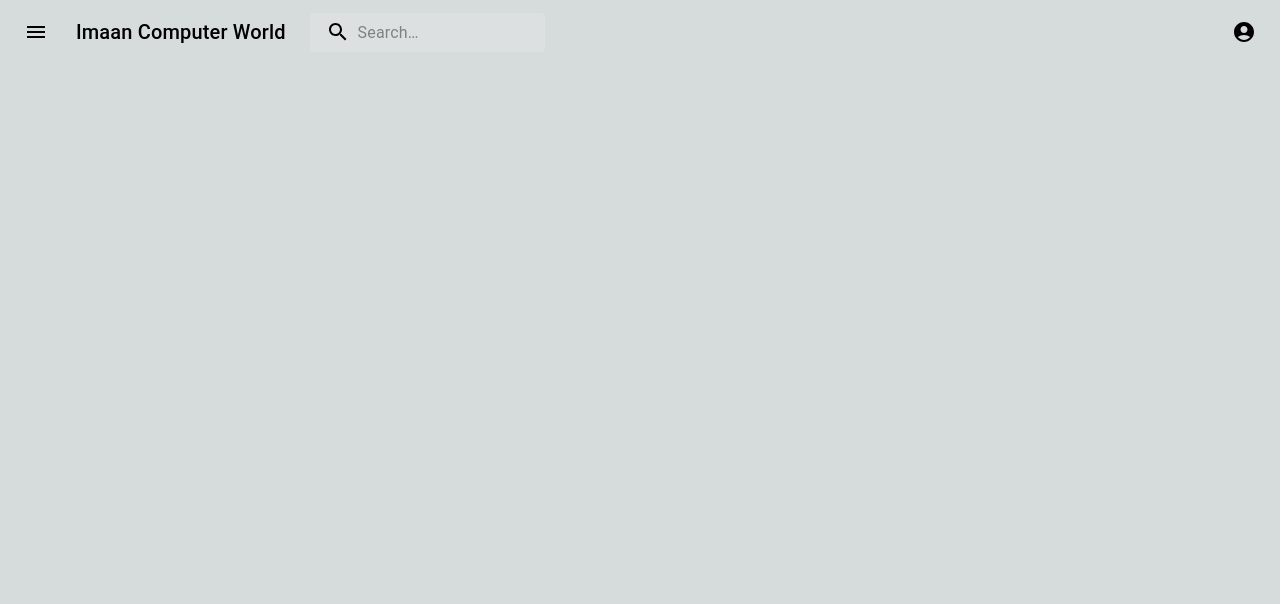
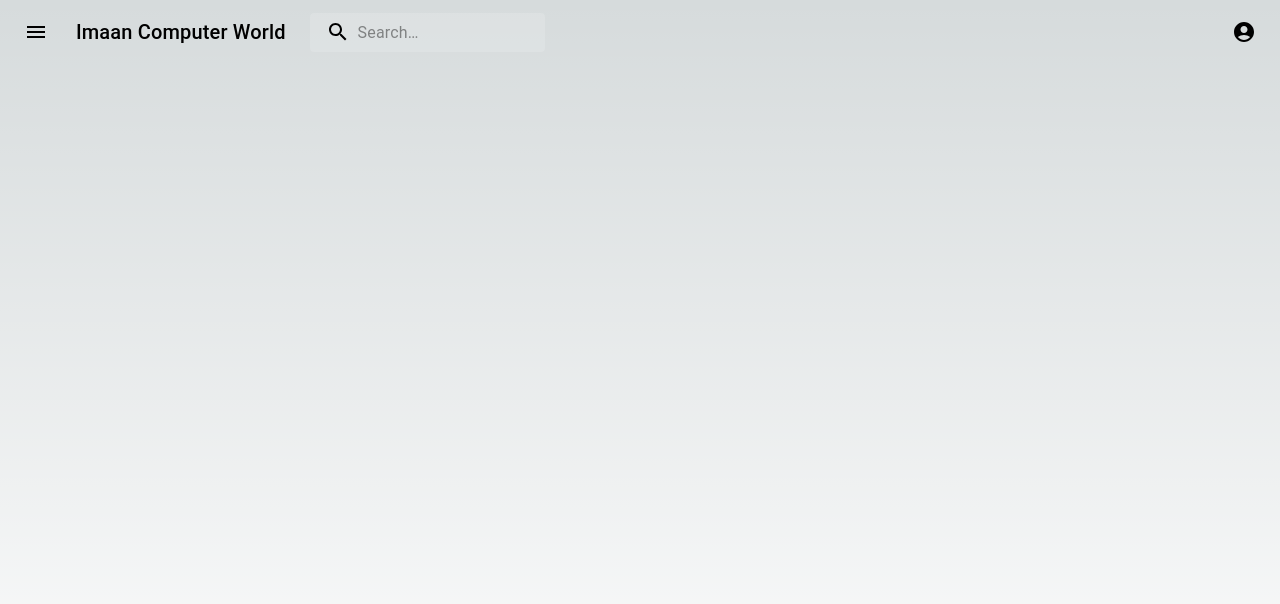
Before and after one commit to BenziDarwin/Imaan-Website, a Next.js app: page / in a window 1280 px wide. Shown: the top 604 px of the page. Built offline with nearby package versions, Linux system fonts and the light colour scheme.

Commit message:
Added config file

```diff
--- /dev/null
+++ b/app/firebase/config.ts
@@ -0,0 +1,16 @@
+import { initializeApp } from "firebase/app";
+import { getFirestore } from "firebase/firestore";
+
+const firebaseConfig = {
+  apiKey: "AIzaSyAajA2Cc_yhd7hkpOBn0qCF5q6rQ-7UK3Q",
+  authDomain: "imaan-computer-world.firebaseapp.com",
+  projectId: "imaan-computer-world",
+  storageBucket: "imaan-computer-world.appspot.com",
+  messagingSenderId: "118770528774",
+  appId: "1:118770528774:web:bbfb2bca8b8d61829b4987",
+  measurementId: "G-4M89RHKJZ3"
+};
+
+
+const app = initializeApp(firebaseConfig);
+export const fireStore = getFirestore(app);
--- /dev/null
+++ b/tailwind.config.ts
@@ -0,0 +1,20 @@
+import type { Config } from "tailwindcss";
+
+const config: Config = {
+  content: [
+    "./pages/**/*.{js,ts,jsx,tsx,mdx}",
+    "./components/**/*.{js,ts,jsx,tsx,mdx}",
+    "./app/**/*.{js,ts,jsx,tsx,mdx}",
+  ],
+  theme: {
+    extend: {
+      backgroundImage: {
+        "gradient-radial": "radial-gradient(var(--tw-gradient-stops))",
+        "gradient-conic":
+          "conic-gradient(from 180deg at 50% 50%, var(--tw-gradient-stops))",
+      },
+    },
+  },
+  plugins: [],
+};
+export default config;
```
Also changed, not shown: 1 other file (tests, documents, lock files or other folders).
